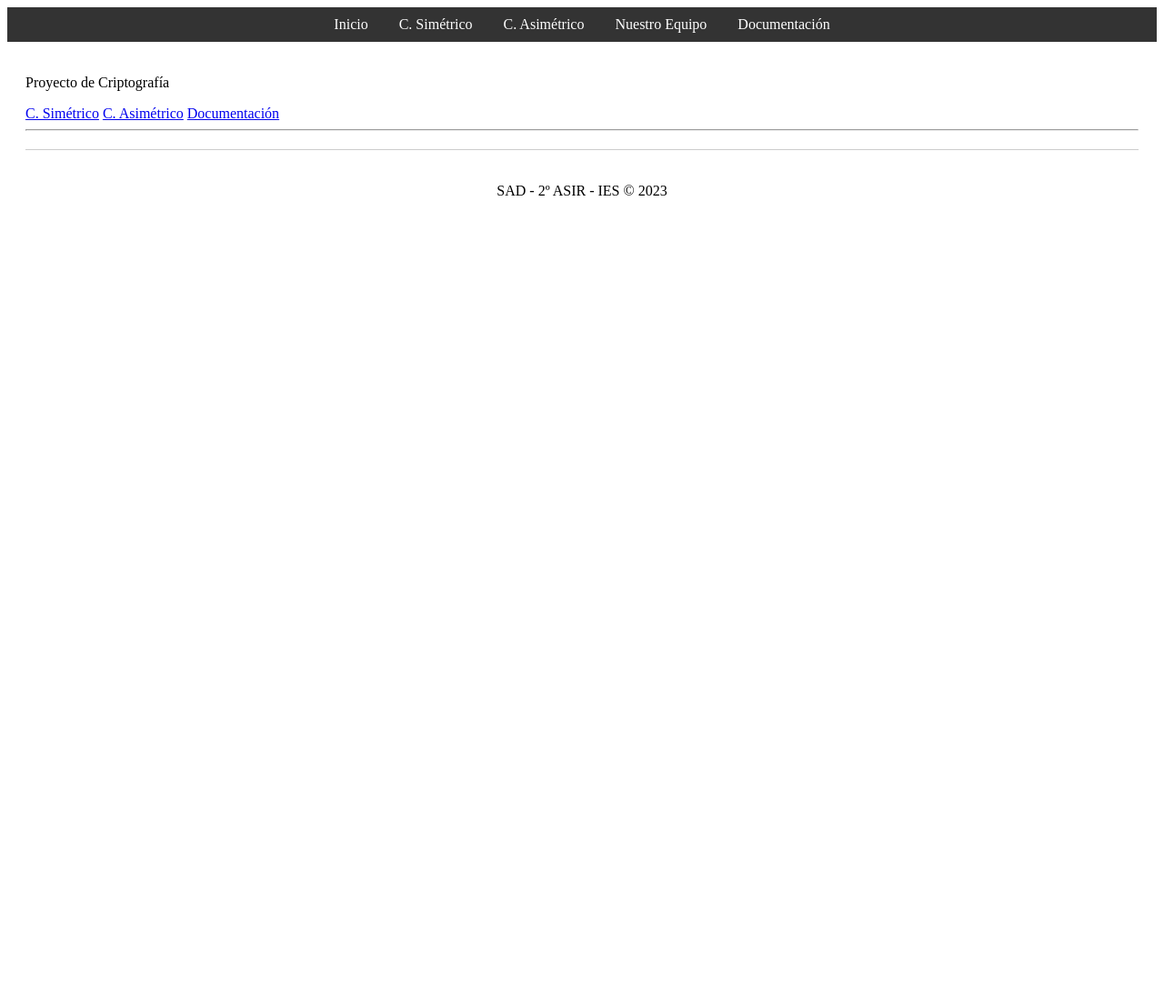
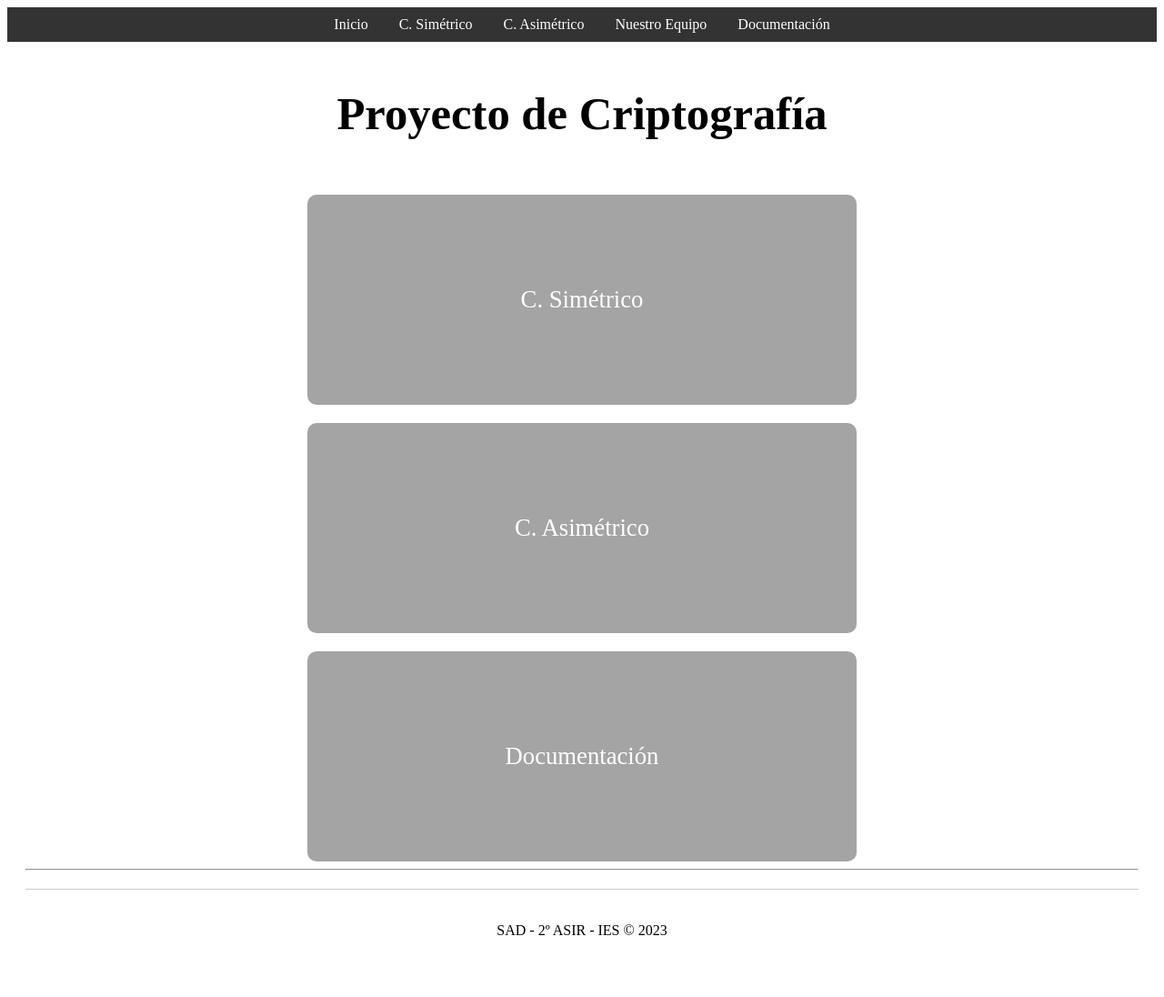
Before and after one commit to ICV-23-24/proyecto-criptografia-python-grupo-5, a Flask app: page / in a window 1280 px wide. Shown: the whole page at 91% size. Before the commit the page ends 215 px from the top, so only its background shows below. Run offline with Flask 2, Linux system fonts and the light colour scheme.

Commit message:
estilos inicio

```diff
--- a/static/site.css
+++ b/static/site.css
@@ -1,3 +1,31 @@
+/* Home */
+
+.title{
+    margin-top: 30px;
+    text-align: center;
+    font-size: 38pt;
+}
+
+.home-navbar{
+    display: flex;
+    flex-flow: row wrap;
+    align-items: center;
+    justify-content: center;
+    gap: 20px;
+    margin-top: 60px;
+}
+
+.home-navbar-item{
+    width: 33%;
+    text-decoration: none;
+    text-align: center;
+    background-color: rgb(164, 164, 164);
+    color: white;
+    border-radius: 10px;
+    padding: 100px;
+    font-size: 20pt;
+}
+
 .message {
     font-weight: 600;
     color: blue;
--- a/templates/home.html
+++ b/templates/home.html
@@ -3,10 +3,13 @@
 Inicio
 {% endblock %}
 {% block content %}
-<p>Proyecto de Criptografía</p>
-<nav>
-    <a href="{{ url_for('csimetrico') }}" class="navbar-item">C. Simétrico</a>
-    <a href="{{ url_for('casimetrico') }}" class="navbar-item">C. Asimétrico</a>
-    <a href="{{ url_for('doc') }}" class="navbar-item">Documentación</a>
+
+<h1 class="title">Proyecto de Criptografía</h1>
+
+<nav class="home-navbar">
+    <a href="{{ url_for('csimetrico') }}" class="home-navbar-item">C. Simétrico</a>
+    <a href="{{ url_for('casimetrico') }}" class="home-navbar-item">C. Asimétrico</a>
+    <a href="{{ url_for('doc') }}" class="home-navbar-item">Documentación</a>
 </nav>
+
 {% endblock %}
```
